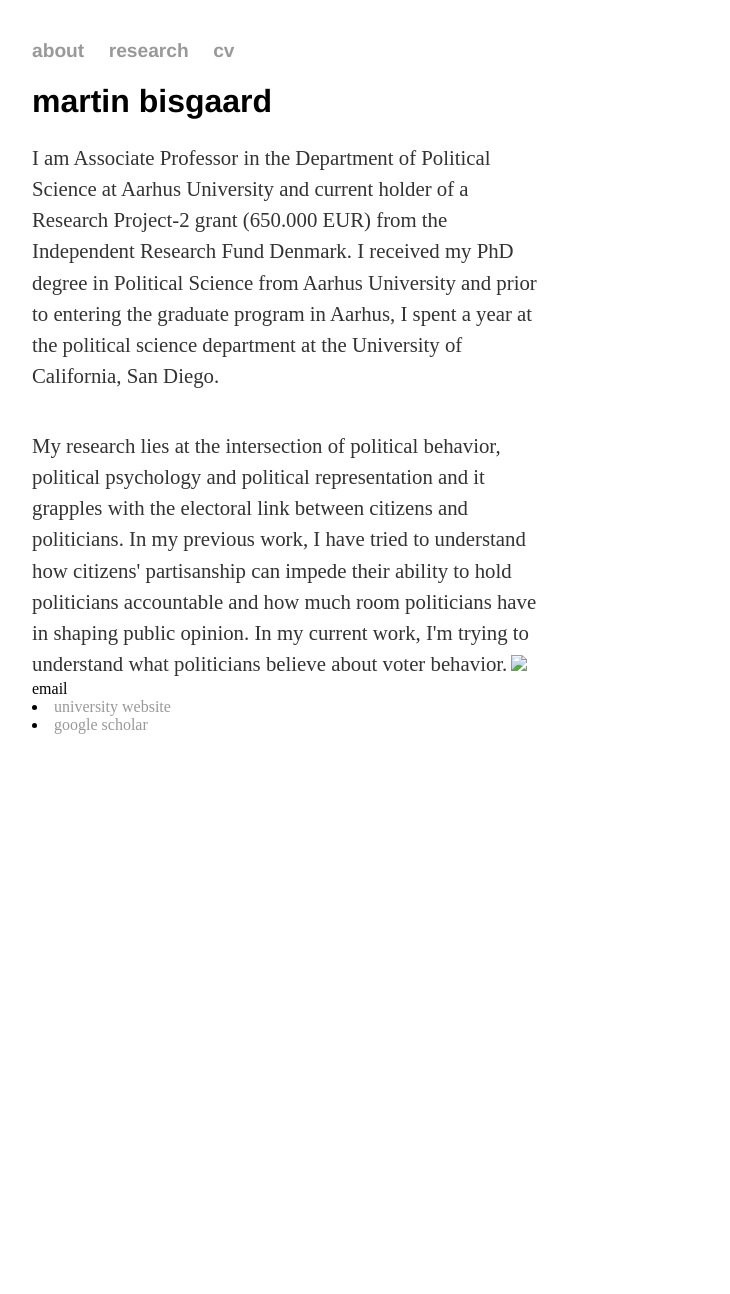
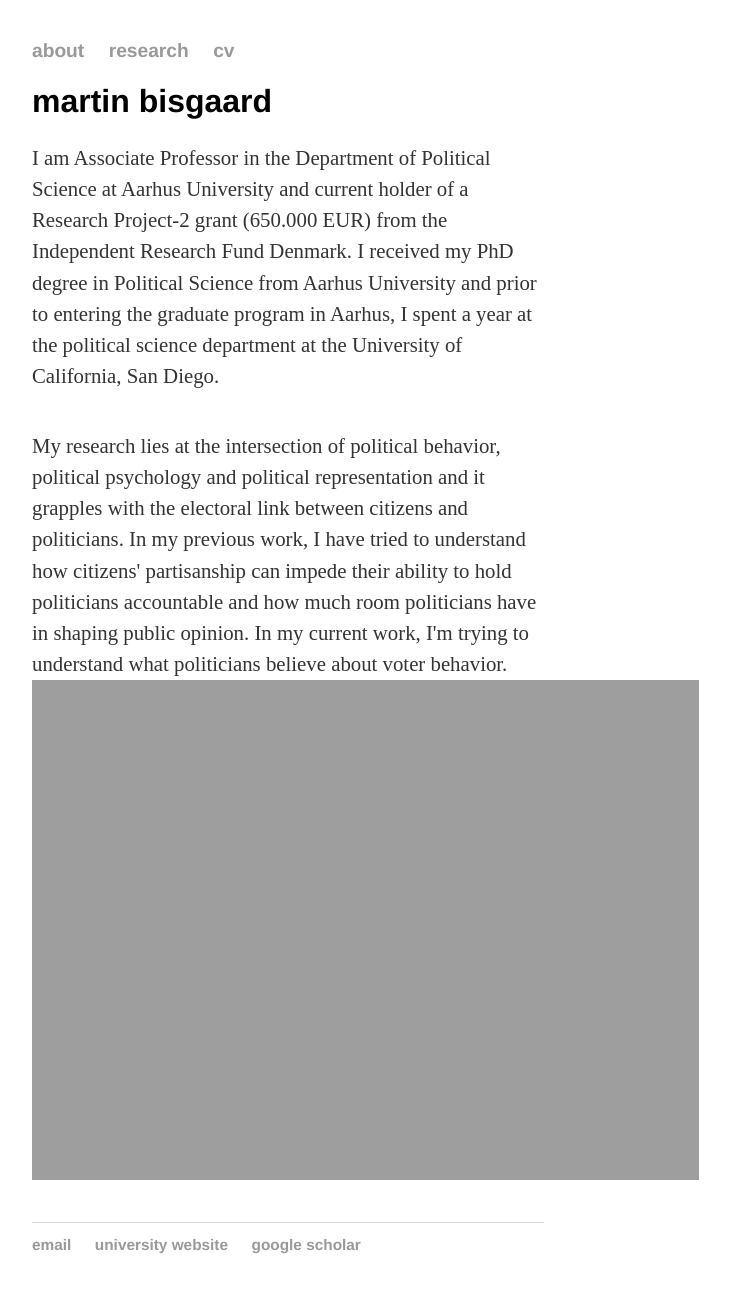
Before and after one commit to mbisgaard/mbisgaard.github.io, a Jekyll site: the page built from index.html, in a window 1280 px wide. Shown: the whole page, without its empty margins (352-1082 px from the left). Built offline with Jekyll 4.4.1, drawn with Linux system fonts in a browser that asks for light colours; before the commit the page ends 900 px from its top, so only the background shows below that.

Commit message:
Update index.html

```diff
--- a/index.html
+++ b/index.html
@@ -9,7 +9,9 @@ title: Martin Bisgaard
 		<p>&nbsp;</p>
 	<p2>My research lies at the intersection of political behavior, political psychology and political representation and it grapples with the electoral link between citizens and politicians. In my previous work, I have tried to understand how citizens' partisanship can impede their ability to hold politicians accountable and how much room politicians have in shaping public opinion. In my current work, I'm trying to understand what politicians believe about voter behavior.</p2>
 
-	<img src="mbhomepage.jpg”/>
+	<img src="mbhomepage.jpg”
+		  width="400"
+     		height="500" />
 
 	<p>&nbsp;</p>
 
```
